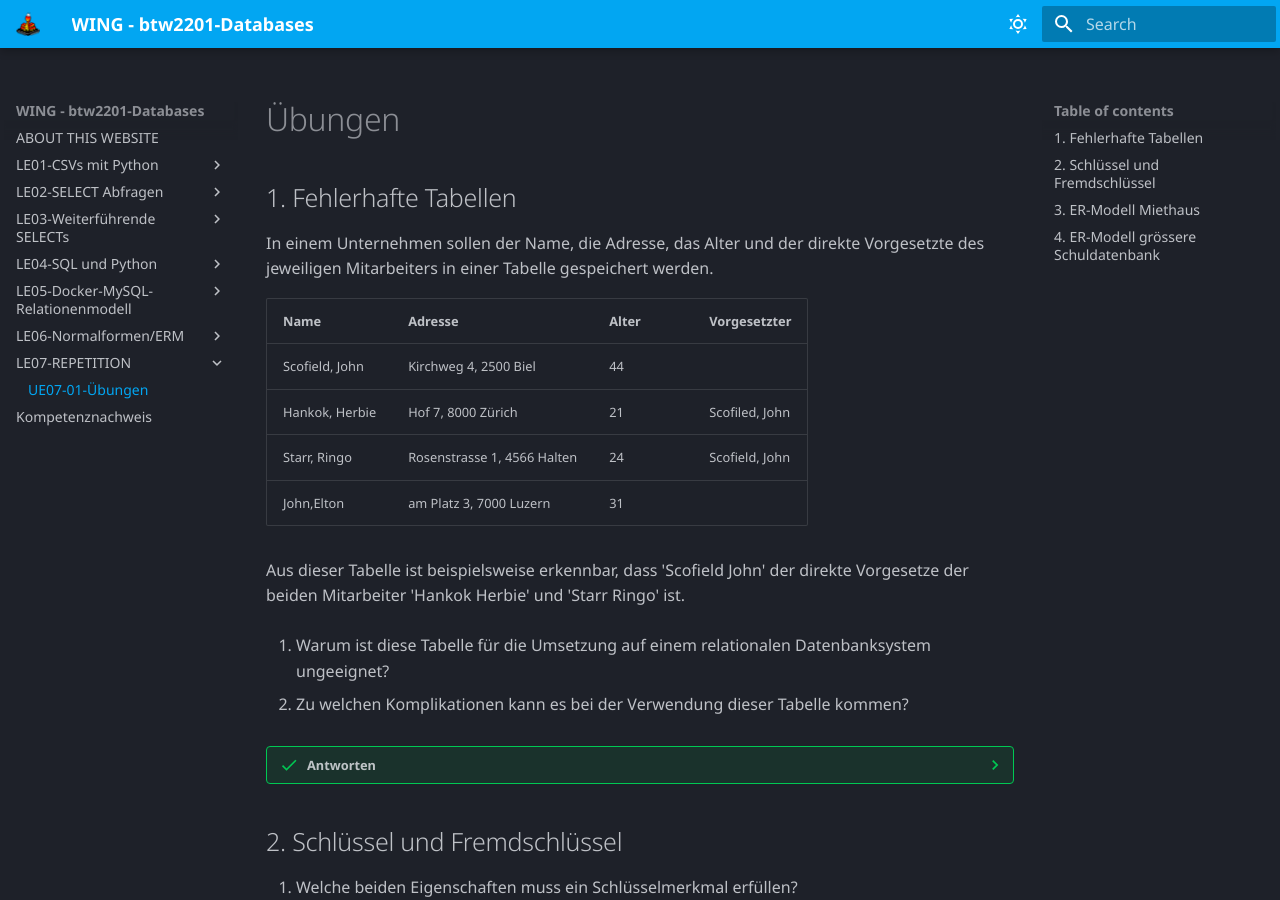
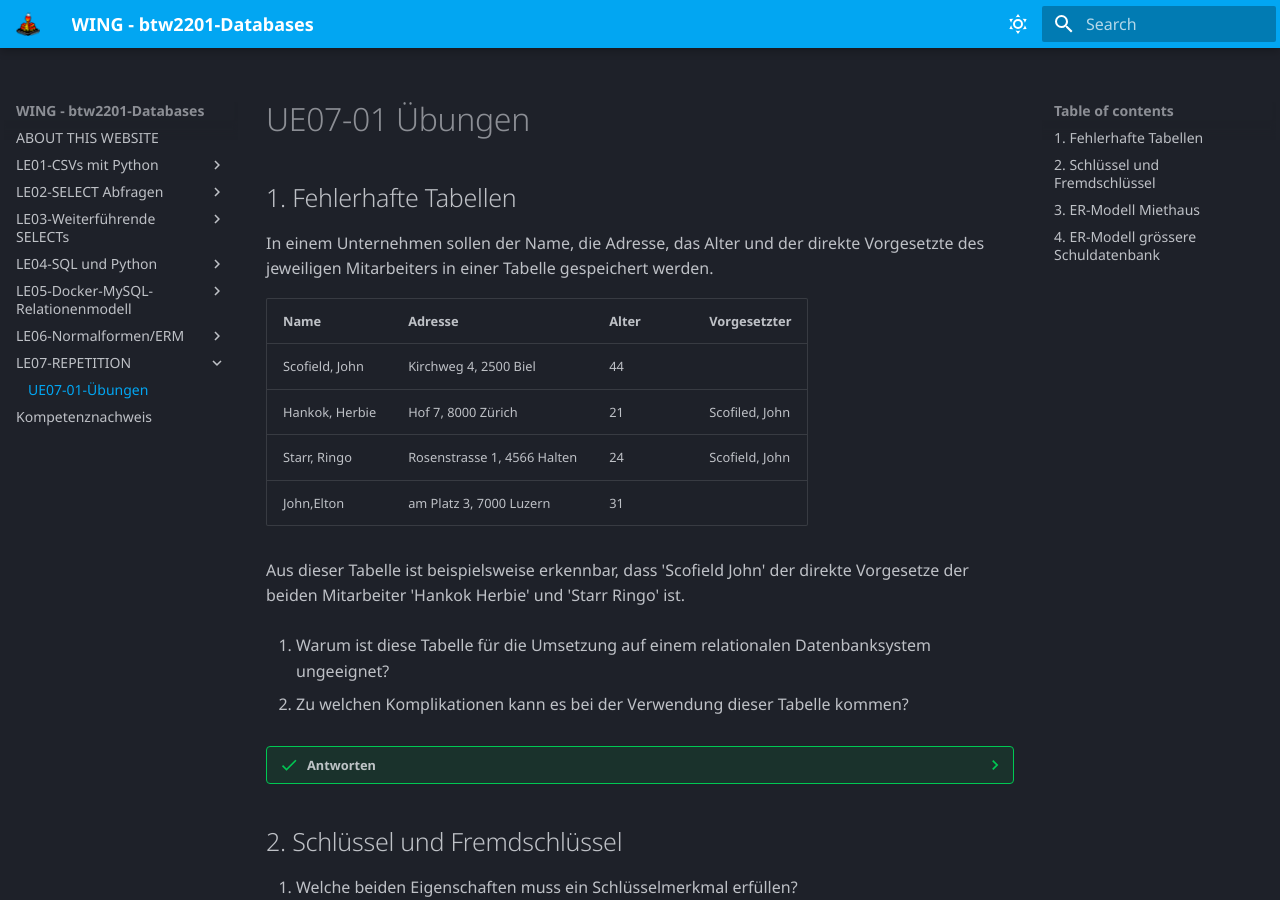
Before and after one commit to tjaeggi/btw2201_databases, an MkDocs documentation site: the page built from docs/le07/ue07-01.md, in a window 1280 px wide and 900 px high. Built offline with MkDocs 1.6.1 and Material for MkDocs 9.7.7, drawn with Linux system fonts in a browser that asks for light colours; some web fonts are replaced.

Commit message:
Fri Nov  8 01:16:56 PM CET 2024

```diff
--- a/docs/le07/ue07-01.md
+++ b/docs/le07/ue07-01.md
@@ -1,4 +1,4 @@
-# Übungen
+# UE07-01 Übungen
 
 
 ## 1. Fehlerhafte Tabellen
```
